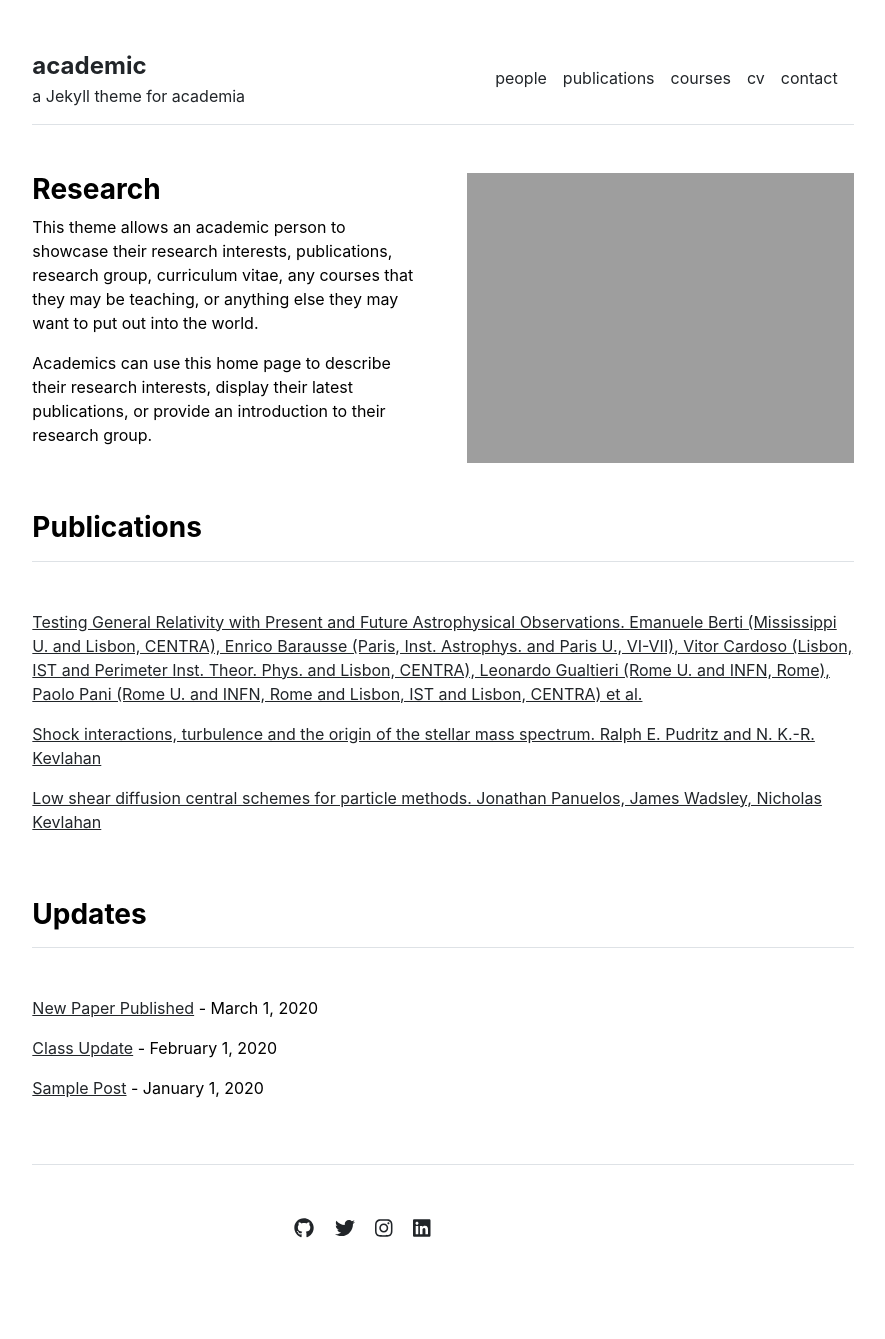
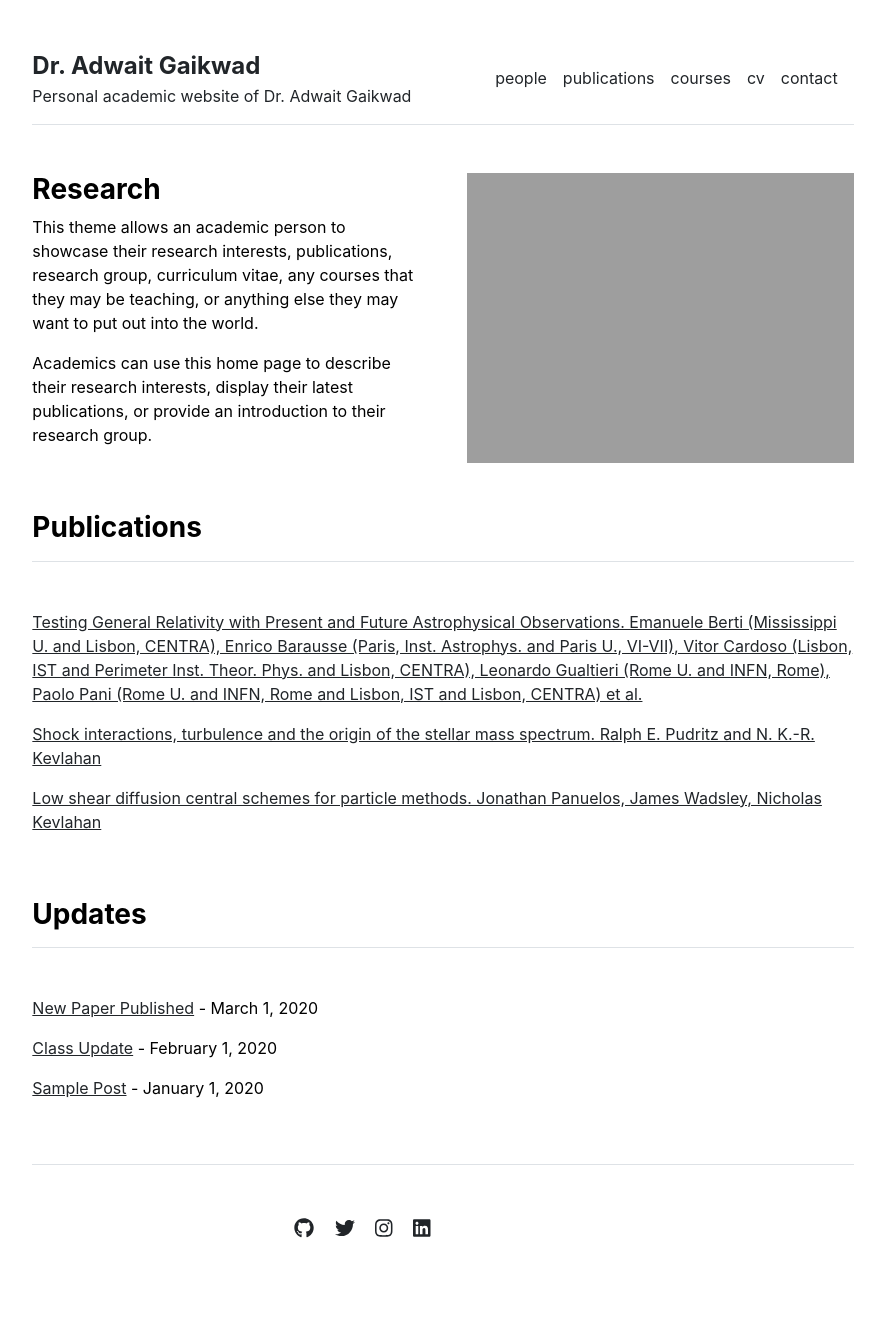
Before and after one commit to AdwaitGa/AdwaitGa.github.io, a Jekyll site: the page built from index.md, in a window 1280 px wide. Shown: the whole page, without its empty margins (197-1082 px from the left). Built offline with Jekyll 4.4.1, drawn with Linux system fonts in a browser that asks for light colours.

Commit message:
Update _config.yml

```diff
--- a/_config.yml
+++ b/_config.yml
@@ -1,4 +1,4 @@
-url: "" # the base hostname & protocol for your site, e.g. http://example.com
-baseurl: "" # the subpath of your site, e.g. /blog
-title: "academic" # the name of your site, e.g. ACME Corp.
-description: "a Jekyll theme for academia"
+url: "https://AdwaitGa.github.io"  # Your full GitHub Pages URL
+baseurl: ""  # Leave BLANK (empty) for user/organization sites
+title: "Dr. Adwait Gaikwad"  # Your academic title and name
+description: "Personal academic website of Dr. Adwait Gaikwad"  # Brief site description
```
